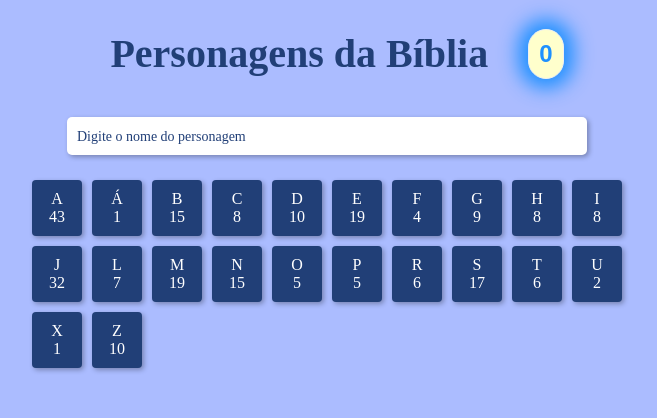
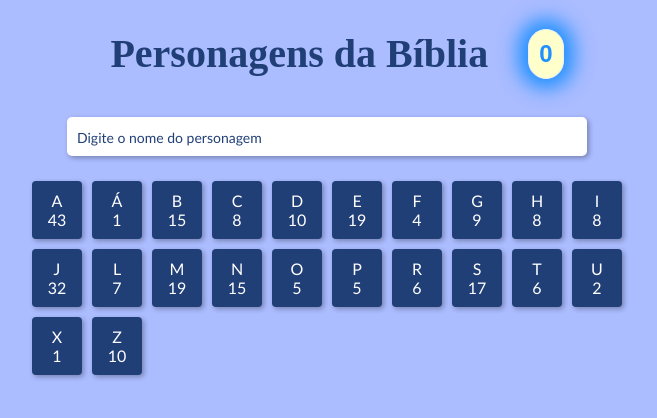
Before and after one commit to danyllo-aniceto/personagens-biblicos, a React (Vite) app: page / in a window 1280 px wide. Shown: the top 418 px of the page, without its empty margins (308-965 px from the left). Built offline with nearby package versions, Linux system fonts and the light colour scheme.

Commit message:
font-family gill sans

```diff
--- a/src/components/CharacterInput/styles.ts
+++ b/src/components/CharacterInput/styles.ts
@@ -10,10 +10,12 @@ export const Input = styled.input`
   background: WHITE;
   border: none;
   border-radius: 5px;
-  font-family: "Pacifico", cursive;
+  font-family: "Pacifico", "Gill Sans", "Gill Sans MT", Calibri, "Trebuchet MS",
+    sans-serif;
   &::placeholder {
     color: #213f77;
-    font-family: "Pacifico", cursive; /* Fonte do placeholder */
+    font-family: "Pacifico", "Gill Sans", "Gill Sans MT", Calibri,
+      "Trebuchet MS", sans-serif;
     font-size: 14px; /* Tamanho da fonte do placeholder */
   }
 
--- a/src/components/CharacterList/styles.ts
+++ b/src/components/CharacterList/styles.ts
@@ -16,7 +16,8 @@ export const ListItem = styled.li`
   width: 500px;
   font-size: 16px;
   box-shadow: 2px 2px 5px rgba(0, 0, 0, 0.3);
-  font-family: "Pacifico", cursive;
+  font-family: "Pacifico", "Gill Sans", "Gill Sans MT", Calibri, "Trebuchet MS",
+    sans-serif;
   font-size: 1em;
   color: #213f77;
   background-color: white;
--- a/src/components/LetterCard/styles.ts
+++ b/src/components/LetterCard/styles.ts
@@ -17,6 +17,7 @@ export const Card = styled.div`
   background-color: #213f77;
   color: WHITE;
   box-shadow: 2px 2px 5px rgba(0, 0, 0, 0.3);
-  font-family: "Pacifico", cursive;
+  font-family: "Pacifico", "Gill Sans", "Gill Sans MT", Calibri, "Trebuchet MS",
+    sans-serif;
   font-size: 1em;
 `;
```
